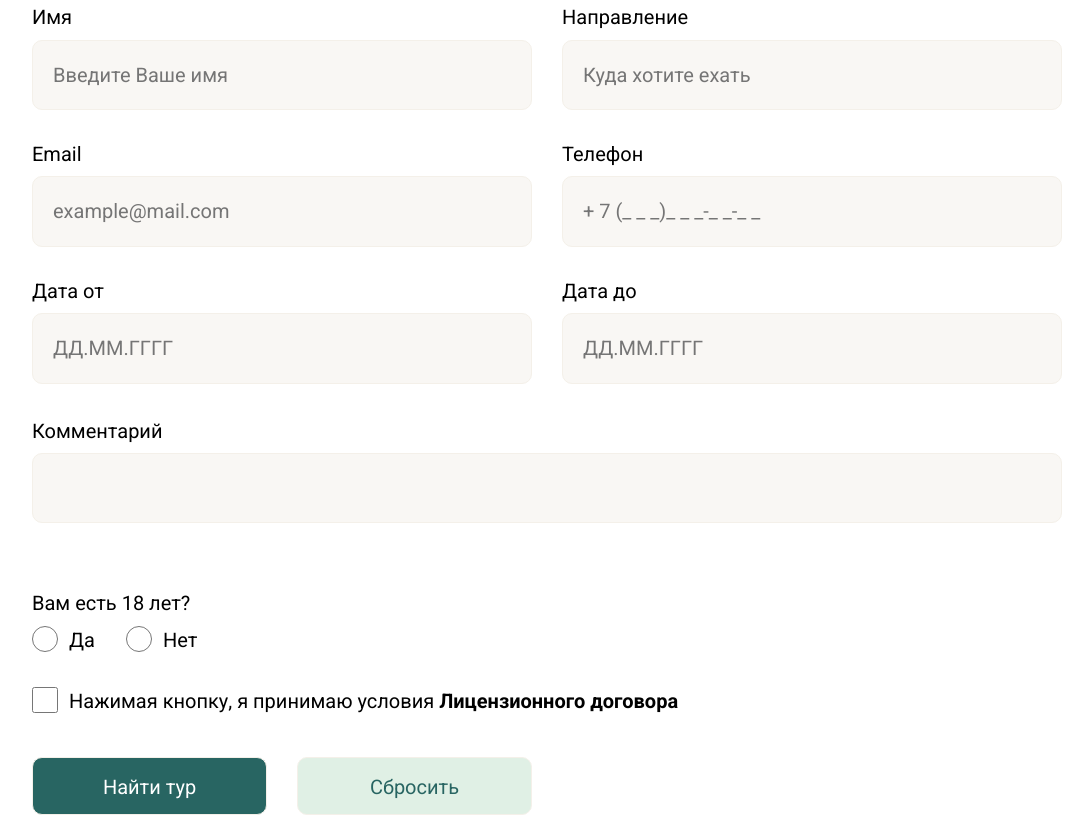
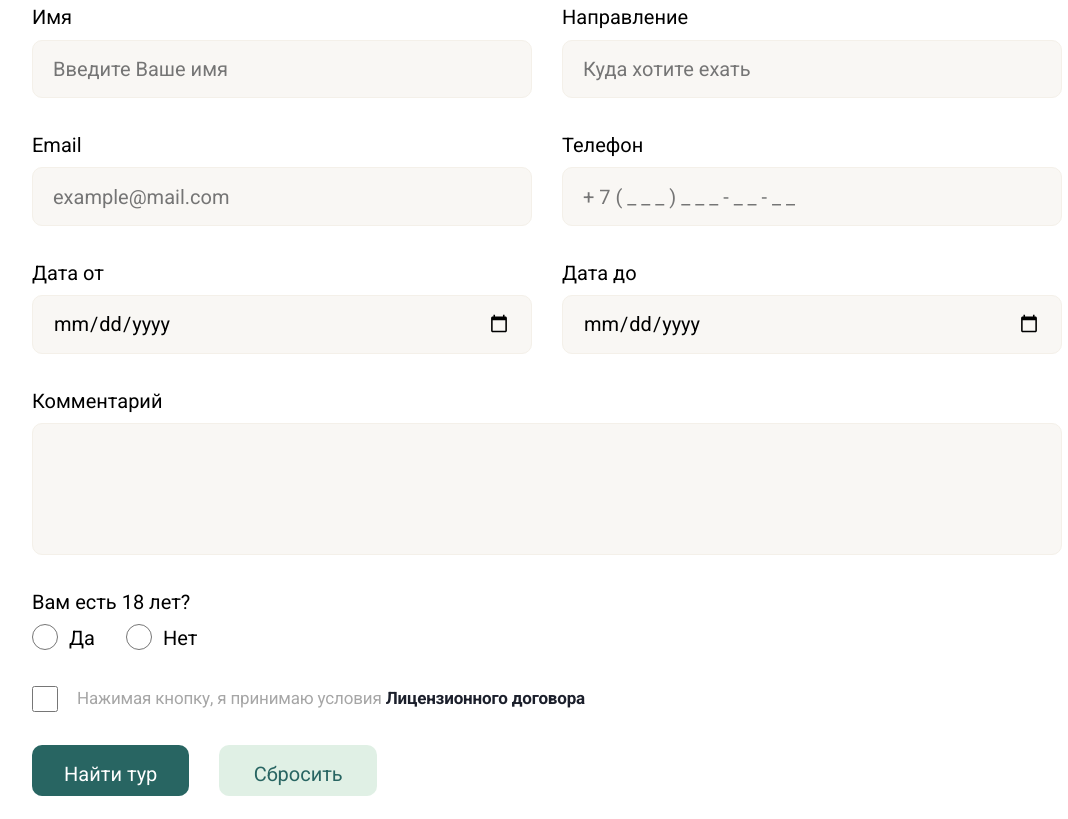
Before and after one commit to Erubarm/s, a plain HTML site: page index.html in a window 1280 px wide. Shown: the part 2762-3581 px from the top of the page, without its empty margins (93-1161 px from the left). Drawn offline with Linux system fonts and the light colour scheme.

Commit message:
complete form 1920px

```diff
--- a/assets/styles/style.css
+++ b/assets/styles/style.css
@@ -178,11 +178,9 @@ a {
 .up__title {
   color: white;
   text-align: center;
-
 }
 .title-discription {
   text-align: center;
-
 
   width: 562px;
 
@@ -230,8 +228,6 @@ a {
   flex-direction: row;
   gap: 30px;
 }
-
-
 
 .main-title__special {
   margin-top: 135px;
@@ -309,7 +305,6 @@ a {
 .card-item:hover .more {
   background: var(--Green-400, #286562);
   border-radius: 50px;
-
 }
 
 .card-item__up {
@@ -324,7 +319,6 @@ a {
 .card-item__down {
   display: flex;
   flex-direction: row;
-
 }
 
 .more {
@@ -407,6 +401,7 @@ a {
 .form__inner {
   width: 100%;
   background-color: #fff;
+
   display: flex;
   flex-direction: column;
   gap: 33px;
@@ -417,90 +412,85 @@ a {
   margin-bottom: 135px;
 }
 
-.form-items__column {
+.form__inner-list {
+  display: flex;
+  flex-direction: column;
+  gap: 33px;
+}
+
+.form__inner-line {
   display: flex;
   flex-direction: row;
-  align-items: center;
   justify-content: space-between;
-}
-
-.form-list {
-  display: flex;
-  flex-direction: column;
   gap: 30px;
 }
 
-.form-item {
+.form__inner-item {
   display: flex;
   flex-direction: column;
-  width: 500px;
+  gap: 8px;
+  width: 100%;
 }
 
-.form-item__name {
-  padding-bottom: 8px;
-}
+.inner-item__input {
+  height: 7.3vh;
+  padding: 20px;
 
-.form-item__input {
-  padding: 20px 20px 20px 20px;
-  color: #a6a6a6;
   border-radius: 10px;
   border: 1px solid #f4f0e9;
   background: #f9f7f4;
 }
 
-.form-item__comment {
-  display: flex;
-  flex-direction: column;
-  margin-bottom: 33px;
-}
-.form-item__input-comment {
-  padding: 20px 20px 20px 20px;
+.inner-item__input-special {
+  height: 16.5vh;
+
   border-radius: 10px;
   border: 1px solid #f4f0e9;
   background: #f9f7f4;
 }
 
-.form-list__radio {
+.radio-age {
   display: flex;
-  flex-direction: row;
+  align-items: center;
   gap: 31px;
 }
-
-.form-item__radio {
+.radio-age label {
   display: flex;
   flex-direction: row;
   gap: 11px;
 }
-
-.form-item__input-radio {
-  width: 26px;
-  height: 26px;
-  border: 2px black solid;
-}
-
-.form-item__checkbox {
-  display: flex;
-  flex-direction: row;
-  gap: 11px;
-}
-
-.form-item__input-checkbox {
+.radio-age input {
   width: 26px;
   height: 26px;
 }
 
-.form-item__submit {
+.form__inner-license {
+  display: flex;
+  flex-direction: row;
+  gap: 19px;
+}
+.form__inner-license input {
+  width: 26px;
+  height: 26px;
+}
+.form__inner-license p {
+  color: #a6a6a6;
+}
+.form__inner-license strong {
+  color: #1b1f2b;
+}
+
+.form__inner-line__btns-list {
   display: flex;
   flex-direction: row;
   gap: 30px;
 }
+.inner-line__btn {
+  width: 12.3vw;
+  height: 6.4vh;
+  border-radius: 10px;
+  border: none;
 
-.form-item__input-search,
-.form-item__input-reset {
-  border-radius: 10px;
-  width: 235px;
-  height: 58px;
-  cursor: pointer;
 
   display: flex;
   padding: 15px 30px;
@@ -508,15 +498,15 @@ a {
   align-items: center;
   gap: 10px;
 }
+.inner-line__btn-submit {
+  color: white;
+  background: var(--Green-400, #286562);
 
-.form-item__input-search {
-  background-color: #286562;
-  color: white;
 }
+.inner-line__btn-reset {
+  color: #286562;
+  background: #E0F0E5;
 
-.form-item__input-reset {
-  background-color: #e0f0e5;
-  color: #286562;
 }
 
 .reviews-list {
@@ -571,7 +561,6 @@ a {
 
   margin-left: 30px;
   margin-right: 30px;
-
 }
 
 .photo-travel-items {
@@ -582,7 +571,6 @@ a {
 
   align-items: flex-start;
   align-self: stretch;
-
 }
 .photo-travel-item {
   height: 32vh;
@@ -607,7 +595,7 @@ a {
 
 .story-travel-item {
   height: 567px;
-  color: var(--White, #FFF);
+  color: var(--White, #fff);
   border-radius: 50px;
 
   display: flex;
@@ -625,14 +613,10 @@ a {
 }
 .story-travel-item p {
   width: 554px;
-
 }
-
-
 
 .story-travel-item:hover .more {
   background: var(--Green-400, #286562);
-
 }
 
 .story-travel-card__top {
@@ -648,7 +632,6 @@ a {
   list-style: inside;
 }
 
-
 .story-travel-card__bottom {
   display: flex;
   padding: 0px 60px 60px 60px;
@@ -662,14 +645,13 @@ a {
   display: flex;
   flex-direction: row;
   gap: 35px;
-  color: var(--White, #FFF);
-
+  color: var(--White, #fff);
 }
 
 .story-travel-card__social-list {
   display: flex;
   flex-direction: row;
-  gap: 35px ;
+  gap: 35px;
 }
 
 .story-travel-card__social-item {
@@ -688,7 +670,7 @@ a {
   height: auto;
 }
 
-.story-travel-item-bg{
+.story-travel-item-bg {
   border-radius: 50px;
 
   position: absolute;
@@ -701,13 +683,21 @@ a {
   transform: scale(1, 1.2);
 }
 .travel-item__two {
-  background:linear-gradient(270deg, rgba(0, 0, 0, 0) 0.01%, rgba(0, 0, 0, 0.2) 100%),
+  background: linear-gradient(
+      270deg,
+      rgba(0, 0, 0, 0) 0.01%,
+      rgba(0, 0, 0, 0.2) 100%
+    ),
     url(/assets/img/story-photo-2.jpg);
   background-size: cover;
   background-position: center center;
 }
 .travel-item__three {
-  background:linear-gradient(270deg, rgba(0, 0, 0, 0) 0.01%, rgba(0, 0, 0, 0.2) 100%),
+  background: linear-gradient(
+      270deg,
+      rgba(0, 0, 0, 0) 0.01%,
+      rgba(0, 0, 0, 0.2) 100%
+    ),
     url(/assets/img/story-photo-3.jpg);
   background-size: cover;
   background-position: center center;
@@ -733,9 +723,8 @@ a {
   gap: 20px;
 }
 
-.callback-text p{
-  color: var(--Gray-300, #A6A6A6);
-
+.callback-text p {
+  color: var(--Gray-300, #a6a6a6);
 }
 
 .callback-email {
@@ -743,8 +732,7 @@ a {
   background-position: 0% 100%;
   background-repeat: no-repeat;
   background-size: 0% 2px;
-  color: var(--Black, #1B1F2B);
-
+  color: var(--Black, #1b1f2b);
 }
 .callback-email:hover {
   background-size: 100% 2px;
@@ -754,5 +742,4 @@ a {
   width: 370px;
   height: 370px;
   border-radius: 50px;
-
 }
--- a/index.html
+++ b/index.html
@@ -82,7 +82,7 @@
           </ul>
 
           <ul class="card-list">
-          <li>
+            <li>
               <ul class="card-list-inner">
                 <li class="card-item card-item__one">
                   <div class="card-item__up">
@@ -167,67 +167,64 @@
             Идейные соображения высшего порядка, <br />
             а также рамки и место обучения кадров
           </p>
-          <div class="form__inner p-normal">
-            <div class="form-items__column">
-              <ul class="form-list">
-                <li class="form-item">
-                  <label for="name" class="form-item__name">Имя</label>
-                  <input type="text" name="name" placeholder="Введите Ваше имя" class="form-item__input p-normal" />
-                </li>
-                <li class="form-item">
-                  <label for="email" class="form-item__name">Email</label>
-                  <input type="email" name="email" placeholder="example@mail.com" class="form-item__input p-normal" />
-                </li>
-                <li class="form-item">
-                  <label for="date-from" class="form-item__name">Дата от</label>
-                  <input type="text" name="date-from" placeholder="ДД.ММ.ГГГГ" class="form-item__input p-normal" />
-                </li>
-              </ul>
-              <ul class="form-list">
-                <li class="form-item">
-                  <label for="direction" class="form-item__name">Направление</label>
-                  <input type="text" name="direction" placeholder="Куда хотите ехать"
-                    class="form-item__input p-normal" />
-                </li>
-                <li class="form-item">
-                  <label for="telephone-number" class="form-item__name">Телефон</label>
-                  <input type="tel" name="telephone-number" placeholder="+ 7 (_ _ _)_ _ _-_ _-_ _"
-                    class="form-item__input p-normal" />
-                </li>
-                <li class="form-item">
-                  <label for="date-before" class="form-item__name">Дата до</label>
-                  <input type="text" name="date-before" placeholder="ДД.ММ.ГГГГ" class="form-item__input p-normal" />
-                </li>
-              </ul>
-            </div>
-            <div class="form-item__comment">
-              <label for="comment" class="form-item__name">Комментарий</label>
-              <input type="text" name="comment" class="form-item__input-comment p-normal" />
-            </div>
-            <div class="form-item">
-              <label for="years" class="form-item__name">Вам есть 18 лет?</label>
-              <div class="form-list__radio">
-                <div class="form-item__radio">
-                  <input id="radio-1" type="radio" name="years" value="yes"
-                    class="form-item__input form-item__input-radio" />
-                  <label for="radio-1">Да</label>
-                </div>
-                <div class="form-item__radio">
-                  <input type="radio" name="years" value="no" class="form-item__input form-item__input-radio" />
-                  <label for="radio-2">Нет</label>
-                </div>
-              </div>
-            </div>
-            <div class="form-item__checkbox">
-              <input type="checkbox" name="license" class="form-item__input form-item__input-checkbox" />
-              <label for="license" class="form-item__name">Нажимая кнопку, я принимаю условия
-                <strong>Лицензионного договора</strong></label>
-            </div>
-            <div class="form-item__submit">
-              <input type="submit" value="Найти тур" class="form-item__input form-item__input-search p-normal" />
-              <input type="reset" value="Сбросить" class="form-item__input form-item__input-reset p-normal" />
-            </div>
-          </div>
+          <form class="form__inner p-normal">
+            <ul class="form__inner-list">
+              <li class="form__inner-line">
+                <label for="name" class="form__inner-item">Имя
+                  <input type="text" id="name" placeholder="Введите Ваше имя" class="inner-item__input p-normal">
+                </label>
+                <label for="direction" class="form__inner-item">Направление
+                  <input type="text" id="direction" placeholder="Куда хотите ехать" class="inner-item__input p-normal">
+
+                </label>
+              </li>
+
+              <li class="form__inner-line">
+                <label for="email" class="form__inner-item">Email
+                  <input type="email" name="email" id="email" placeholder="example@mail.com" class="inner-item__input p-normal">
+                </label>
+                <label for="telephone" class="form__inner-item">Телефон
+                  <input type="tel" name="telephone" id="telephone" placeholder="+ 7 ( _ _ _ ) _ _ _ - _ _ - _ _" class="inner-item__input p-normal">
+                </label>
+              </li>
+
+              <li class="form__inner-line">
+                <label for="date-from" class="form__inner-item">Дата от
+                  <input type="date" placeholder="ДД.ММ.ГГГГ" class="inner-item__input p-normal">
+                </label>
+                <label for="date-before" class="form__inner-item">Дата до
+                  <input type="date" placeholder="ДД.ММ.ГГГГ" class="inner-item__input p-normal">
+                </label>
+              </li>
+
+              <li class="form__inner-line">
+                <label for="comment" class="form__inner-item">
+                  <p class="p-normal">Комментарий</p>
+                  <input type="text" class="inner-item__input-special p-normal">
+                </label>
+              </li>
+
+              <li class="form__inner-line">
+                <label for="radio-age" class="form__inner-item">
+                  <p>Вам есть 18 лет?</p>
+                  <div class="radio-age">
+                    <label for="radio-age"><input type="radio" name="radio-age" id="age-yes">Да</label>
+                    <label for="radio-age"><input type="radio" name="radio-age" id="age-no">Нет</label>
+                  </div>
+                </label>
+              </li>
+
+              <li class="form__inner-line">
+                <label for="license-agree" class="form__inner-license"><input type="checkbox"><p class="p-small">Нажимая кнопку, я принимаю условия <strong>Лицензионного договора</strong></p></label>
+              </li>
+
+              <li class="form__inner-line__btns-list">
+                <input type="submit" value="Найти тур" class="inner-line__btn inner-line__btn-submit p-normal">
+                <input type="reset" value="Сбросить" class="inner-line__btn inner-line__btn-reset p-normal">
+              </li>
+
+            </ul>
+          </form>
         </div>
       </section>
 
@@ -238,8 +235,8 @@
             путешественников
           </h2>
           <p class="secondary-title p-normal">
-            Идейные соображения высшего порядка, <br />
-            а также рамки и место обучения кадров
+            Идейные соображения высшего порядка,
+            а <br>также рамки и место обучения кадров
           </p>
           <div class="reviews-list">
             <div class="reviews-item p-normal">
```
Lines whose indentation alone changed are shown as unchanged.
